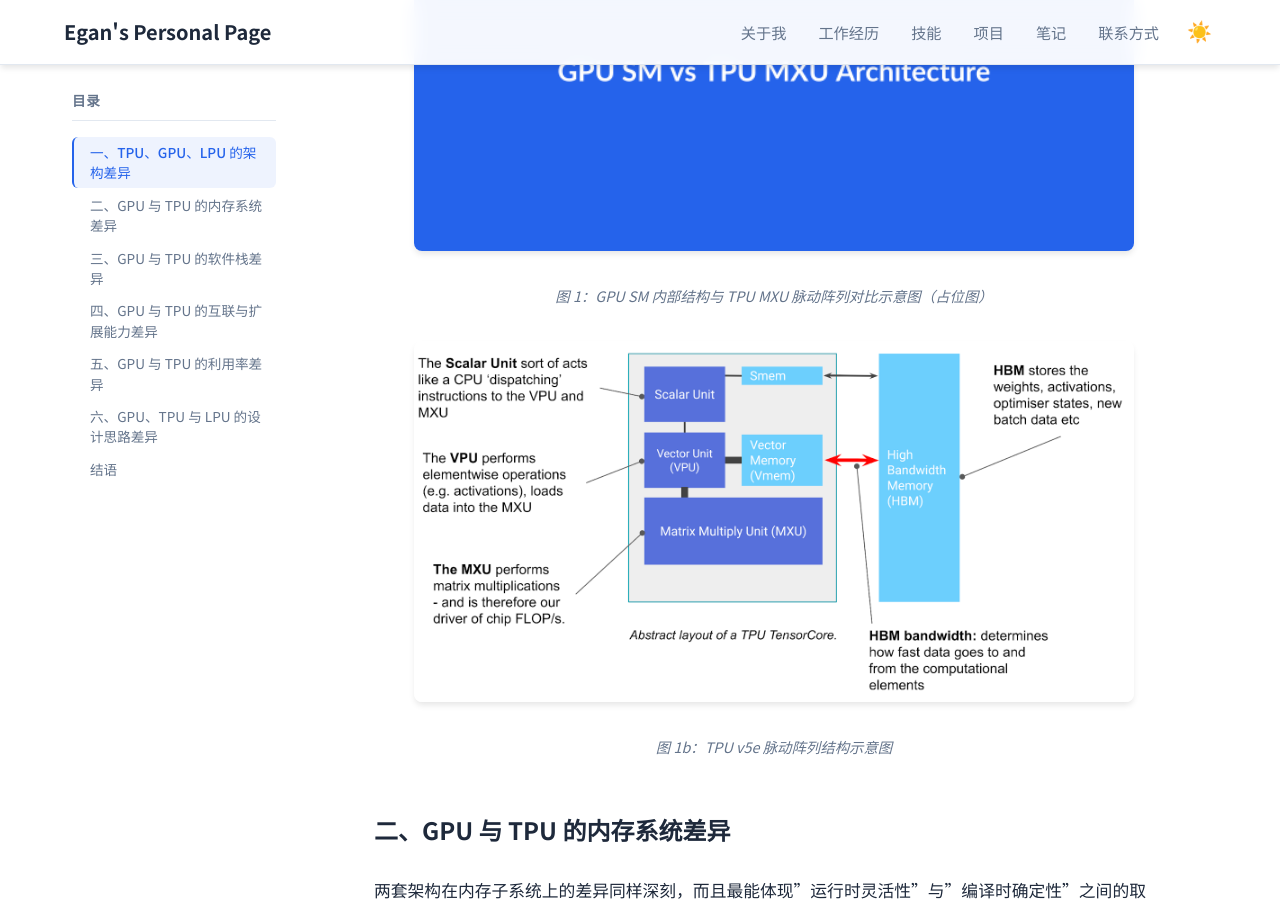
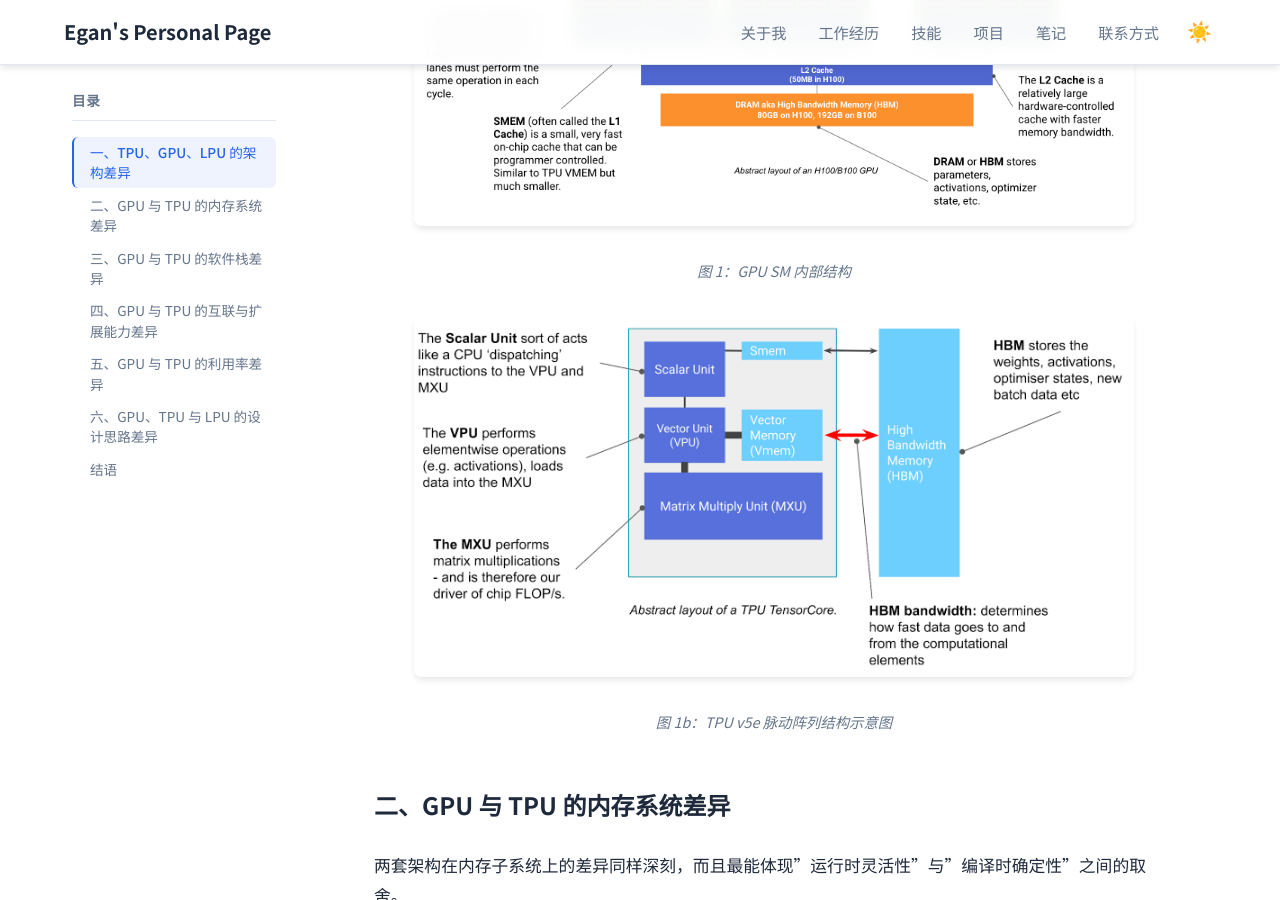
Before and after one commit to Lejun-Hu/Lejun-Hu.github.io, a Jekyll site: the page built from _notes/2026-5-16-GPU_vs_TPU.md, in a window 1280 px wide and 900 px high, scrolled down 1740 px. Built offline with Jekyll 4.4.1, drawn with Linux system fonts in a browser that asks for light colours.

Commit message:
更新GPU图片

```diff
--- a/_notes/2026-5-16-GPU_vs_TPU.md
+++ b/_notes/2026-5-16-GPU_vs_TPU.md
@@ -24,8 +24,8 @@ TPU 则完全是另一条路。Google TPU v5e 的计算核心是四个 MXU（Mat
 
 Groq 的 LPU 则在这个方向上更进一步。LPU 从硅片定义阶段就只面向大语言模型推理，不支持训练。其架构是一种完全确定性的可编程流水线——编译完成后，每个时钟周期内数据在哪个位置、执行何种运算、经哪条路径流动，全部是已知且不可更改的。它不依赖传统的 cache hierarchy，不进行运行时动态调度，几乎已经可以被看作是一块专为 Transformer 推理设计的可编程 ASIC。
 
-![GPU SM 内部结构与 TPU MXU 脉动阵列对比示意图]({{ '/assets/images/notes/placeholder-arch.png' | relative_url }})
-*图 1：GPU SM 内部结构与 TPU MXU 脉动阵列对比示意图（占位图）*
+![GPU的内部结构]({{ '/assets/images/notes/GPU-arch.png' | relative_url }})
+*图 1：GPU SM 内部结构*
 
 ![TPU v5e 脉动阵列结构示意图]({{ '/assets/images/notes/TPU.png' | relative_url }})
 *图 1b：TPU v5e 脉动阵列结构示意图*
```
Also changed, not shown: assets/images/notes/GPU-arch.png (added).
